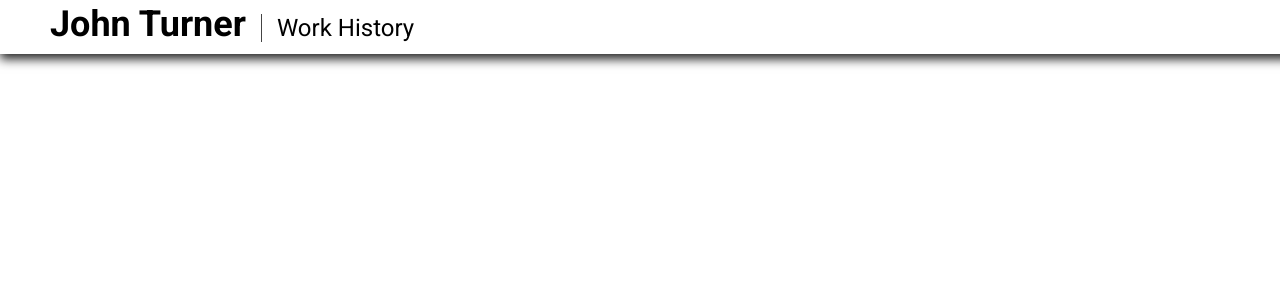
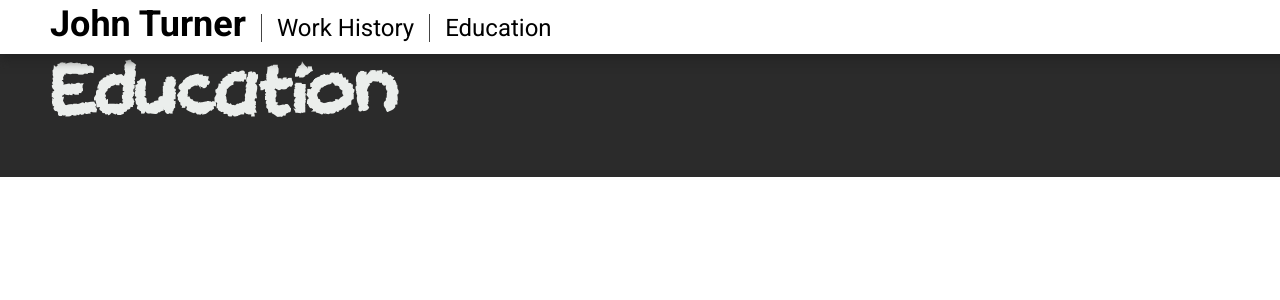
Before and after one commit to johnturner4004/vue-portfolio, a Vue app: page /education in a window 1280 px wide. Shown: the top 300 px of the page. Built offline with nearby package versions, Linux system fonts and the light colour scheme.

Commit message:
education page

```diff
--- a/src/App.vue
+++ b/src/App.vue
@@ -2,6 +2,7 @@
   <nav>
     <router-link to="/"><span class="nav__name">John Turner</span></router-link>
     <router-link to="/work-history"><span class="nav__link">Work History</span></router-link>
+    <router-link to="/education"><span class="nav__link">Education</span></router-link>
   </nav>
   <router-view />
 </template>
--- a/src/components/JobEntry.vue
+++ b/src/components/JobEntry.vue
@@ -25,8 +25,8 @@
       'job'
     ],
     setup(props) {
-      start_date = moment(props.job.start_date, 'MM/YYYY').format("MMMM YYYY");
-      end_date = props.job.end_date === 'present' ? 'Present' : moment(props.job.end_date, 'MM/YYYY').format("MMMM YYYY");
+      start_date = moment(props.job.start_date, 'MM/YYYY').format("MMM YYYY");
+      end_date = props.job.end_date === 'present' ? 'Present' : moment(props.job.end_date, 'MM/YYYY').format("MMM YYYY");
     },
     data() {
       return {
--- a/src/router/index.js
+++ b/src/router/index.js
@@ -1,5 +1,6 @@
 import HomeVue from "../views/Home.vue";
 import WorkHistory from "../views/WorkHistory.vue";
+import EducationVue from "../views/Education.vue"
 import { createRouter, createWebHistory } from 'vue-router'
 
 const router = createRouter({
@@ -14,6 +15,11 @@ const router = createRouter({
       path: '/work-history',
       name: 'Work History',
       component: WorkHistory
+    },
+    {
+      path: '/education',
+      name: 'Education',
+      component: EducationVue
     }
   ]
 })
--- /dev/null
+++ b/src/views/Education.vue
@@ -0,0 +1,29 @@
+<template>
+  <div class="education-page">
+    <h1 class="education-page__title">Education</h1>
+  </div>
+</template>
+
+<script>
+  export default {
+    name: "EducationVue"
+  }
+</script>
+
+<style>
+@font-face {
+  font-family: 'Chalktastic';
+  src: url(../assets/fonts/Chalktastic-x1nR.ttf);
+}
+
+.education-page {
+  padding: 3.125rem;
+  background-color: #2b2b2b;
+  color: #ebeeec;
+  font-family: 'Chalktastic', cursive;
+}
+
+.education-page__title {
+  font-size: 3.75rem;
+}
+</style>
--- a/src/views/WorkHistory.vue
+++ b/src/views/WorkHistory.vue
@@ -81,9 +81,12 @@ export default {
 .work-history__list {
   padding: 0;
   margin: 0;
+  display: flex;
+  flex-wrap: wrap;
 }
 
 .work-history__job {
   list-style: none;
+  width: 50%;
 }
 </style>
```
Also changed, not shown: src/assets/fonts/Chalktastic-x1nR.ttf (added).
